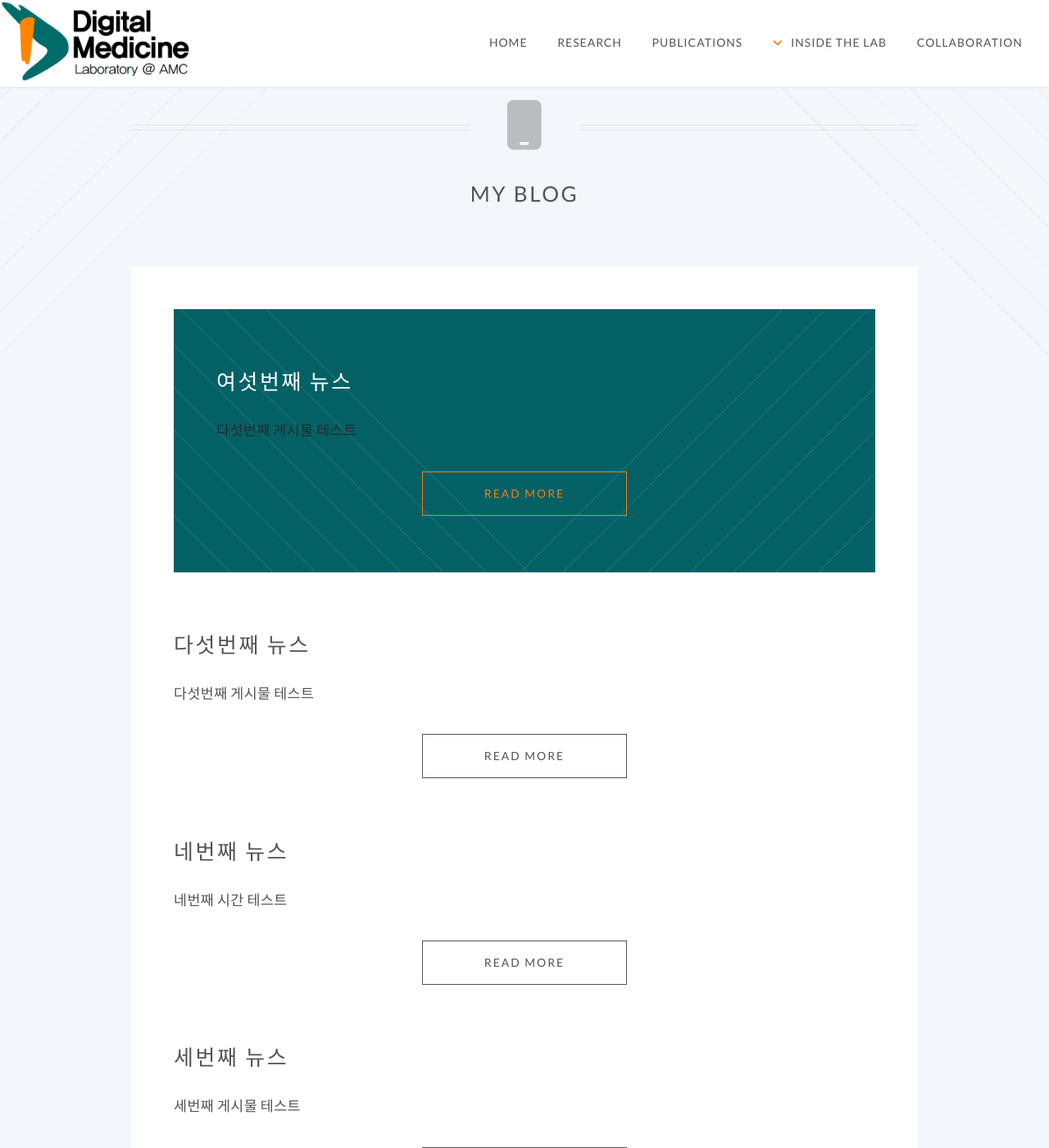
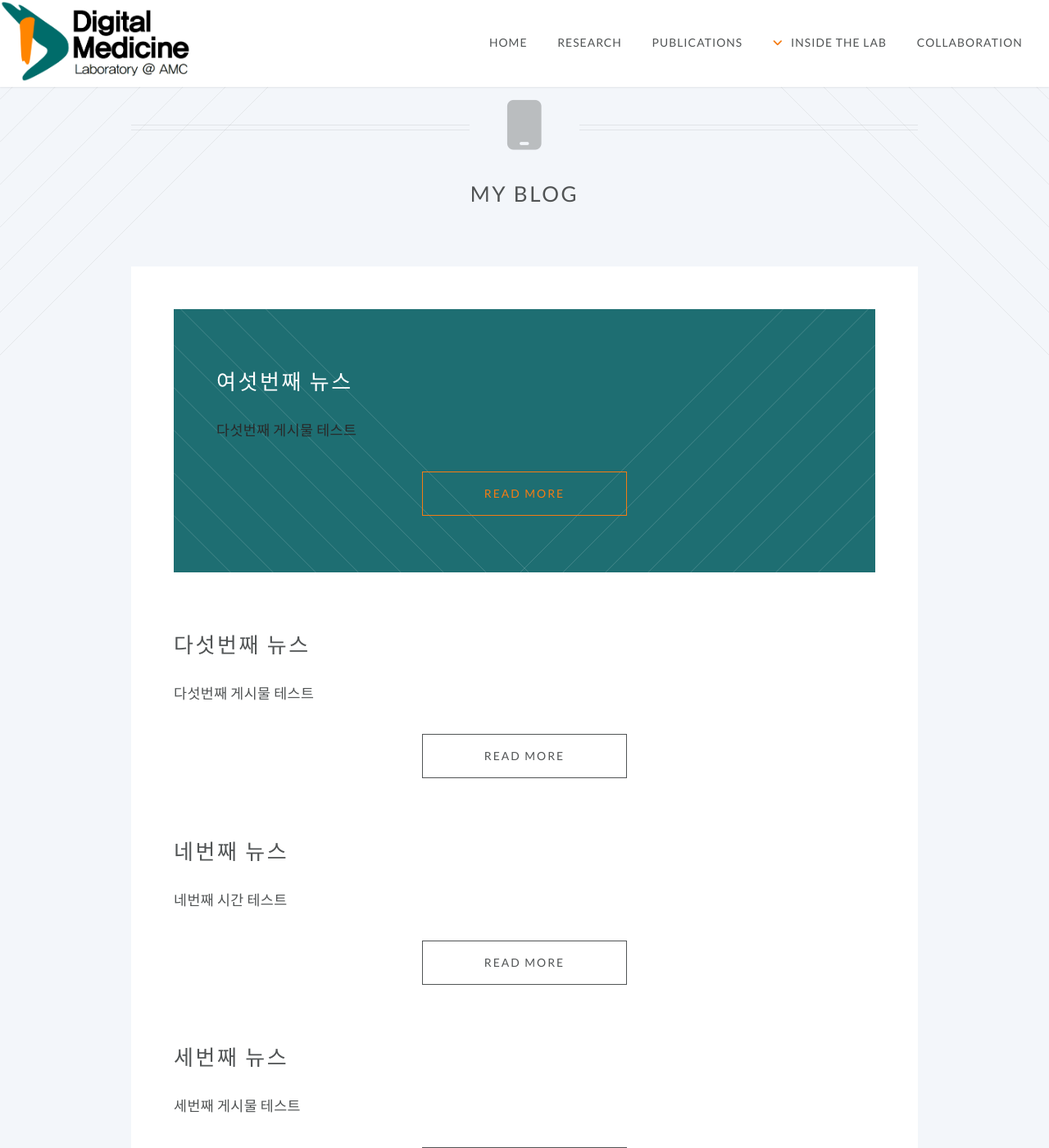
Before and after one commit to ydon1111/ydon1111.github.io, a Jekyll site: the page built from template/blog.html, in a window 1280 px wide and 1400 px high. Shown: the whole window at 82% size. Built offline with Jekyll 4.4.1, drawn with Linux system fonts in a browser that asks for light colours; nearby versions of some CDN libraries.

Commit message:
a tag색 주황색으로, Home 박스 색 조절

```diff
--- a/css/style.css
+++ b/css/style.css
@@ -45,7 +45,7 @@
 	-o-transition: color 0.2s ease-in-out, border-color 0.2s ease-in-out, background-color 0.2s ease-in-out;
 	-ms-transition: color 0.2s ease-in-out, border-color 0.2s ease-in-out, background-color 0.2s ease-in-out;
 	transition: color 0.2s ease-in-out, border-color 0.2s ease-in-out, background-color 0.2s ease-in-out;
-	color: #83d3c9ff;
+	color: #F57C13;
 	text-decoration: none;
 	border-bottom: dotted 1px;
 }
@@ -604,12 +604,14 @@
 	border-radius: 10px;
 }
 
+/*
 .wrapper.style1 a.mail {
 	color: #F57C13;
 }
+*/
 
 .wrapper.style2 {
-	background-color: #036166;
+	background-color: #1e6e72;
 	background-image: url("images/light-bl.svg"), url("images/light-br.svg");
 	background-position: bottom left, bottom right;
 	background-repeat: no-repeat, no-repeat;
```
